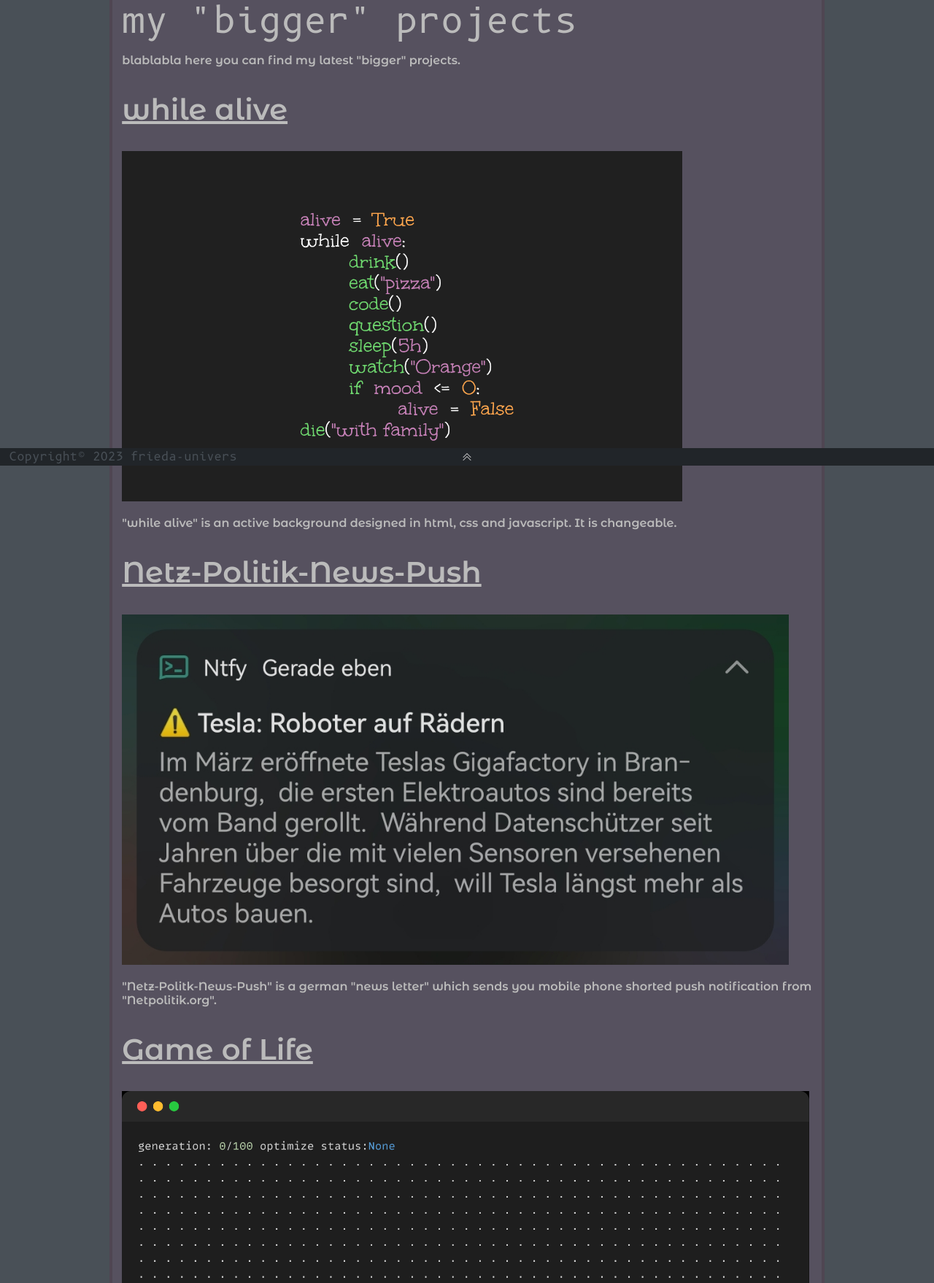
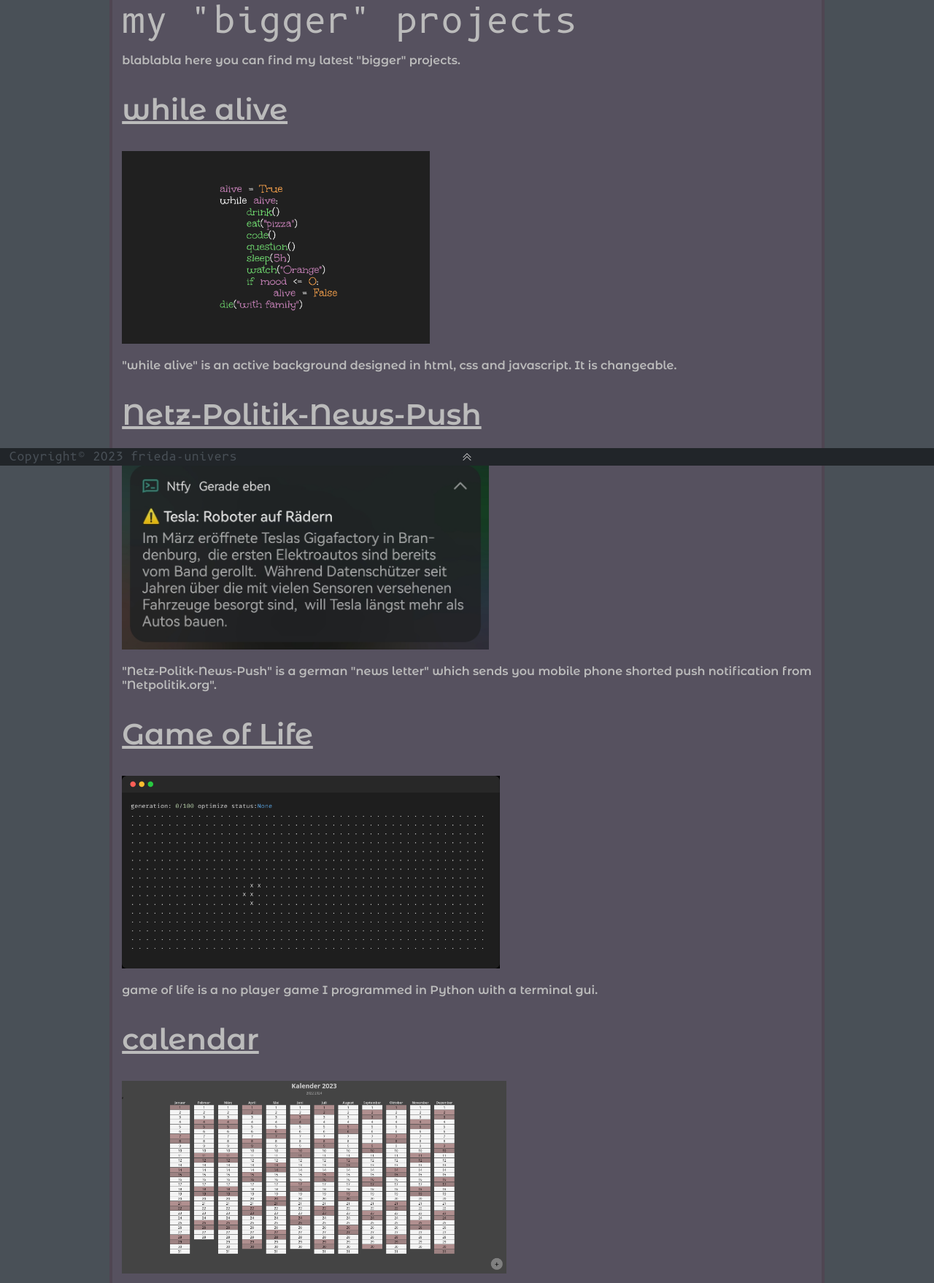
Before and after one commit to Frieder21/flask-website-test, a Flask app: page / in a window 1280 px wide. Shown: the part 162-1920 px from the top of the page at 73% size. Run offline with Flask 2, Linux system fonts and the light colour scheme.

Commit message:
desctop changes

```diff
--- a/static/assets/css/default-style.css
+++ b/static/assets/css/default-style.css
@@ -277,7 +277,7 @@ div#content img {
     border: 0 solid;
     max-width: 80vw;
     object-fit: contain;
-    max-height: 30em;
+    max-height: 33vh;
 }
 
 code {
```
